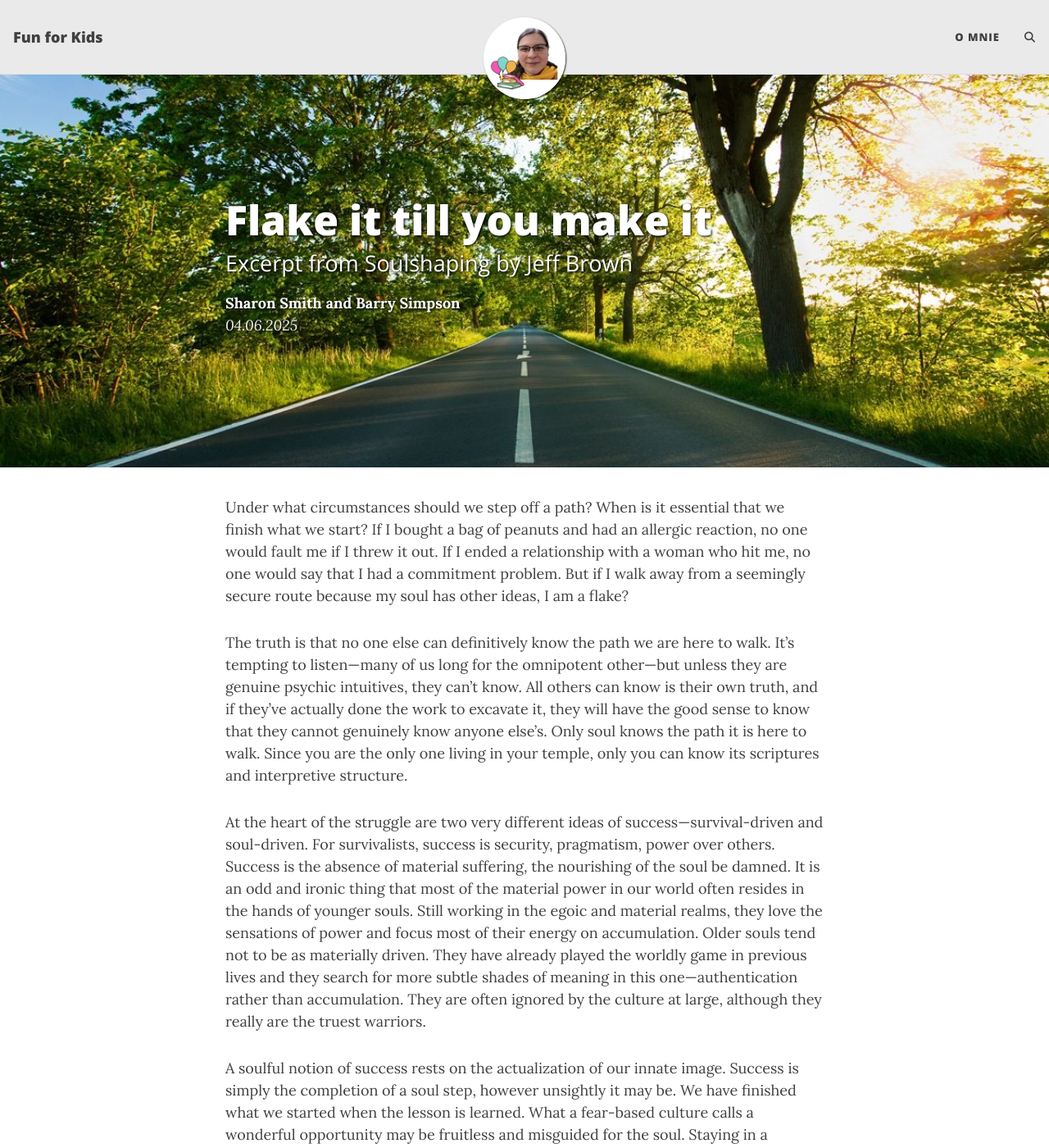
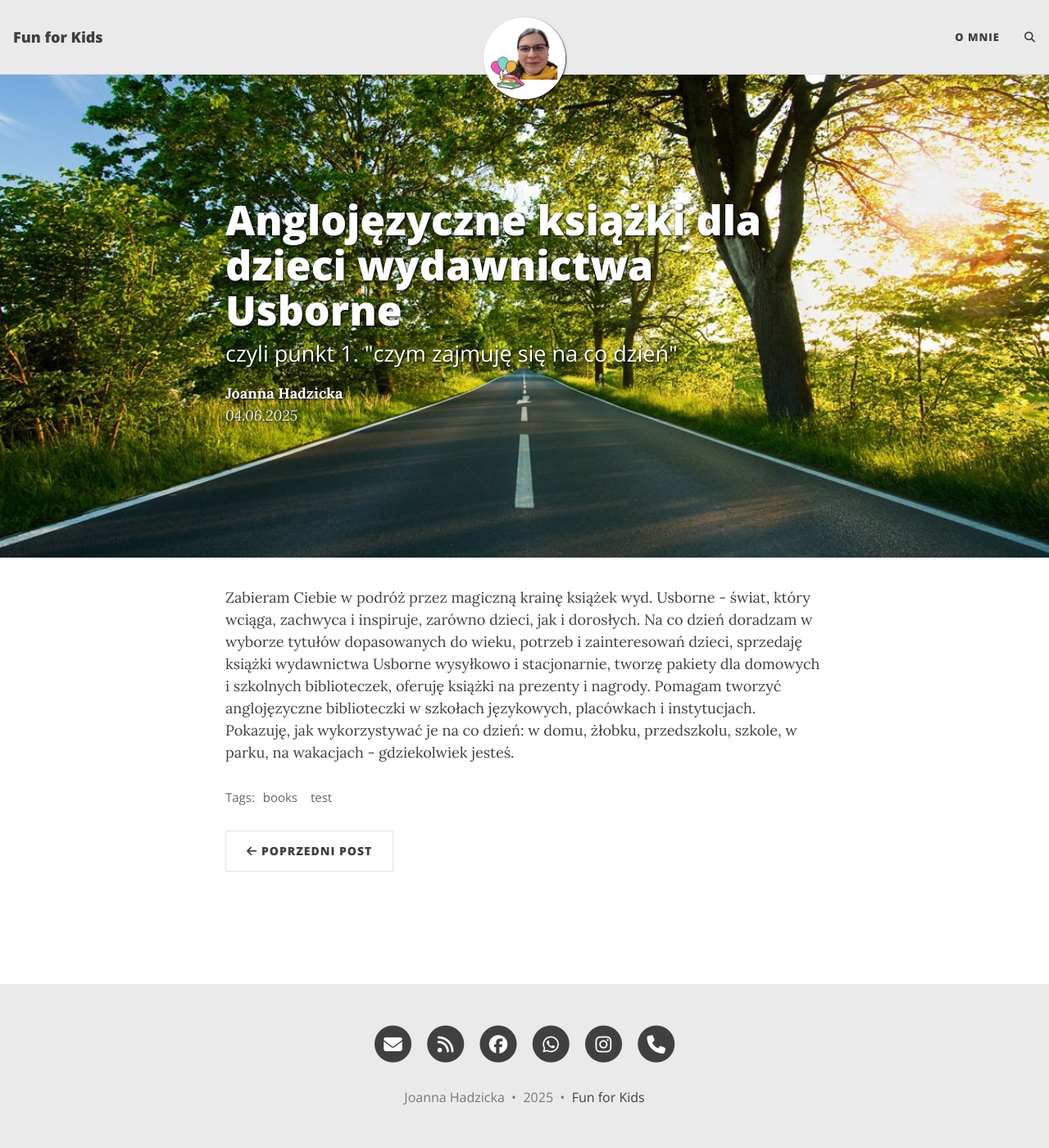
Before and after one commit to PachiaPo/PachiaPo.github.io, a Jekyll site: the page built from _posts/2025-06-04-sample.md, in a window 1280 px wide and 1400 px high. Shown: the whole window at 82% size. Built offline with Jekyll 4.4.1, drawn with Linux system fonts in a browser that asks for light colours; comment, search, counter and statistics services are not loaded; some of the changed text lies outside the part shown.

Commit message:
post anglojęzyczne książki

```diff
--- a/_posts/2025-06-04-sample.md
+++ b/_posts/2025-06-04-sample.md
@@ -1,18 +1,12 @@
 ---
 layout: post
-title: Flake it till you make it
-subtitle: Excerpt from Soulshaping by Jeff Brown
+title: Anglojęzyczne książki dla dzieci wydawnictwa Usborne
+subtitle: czyli punkt 1. "czym zajmuję się na co dzień"
 cover-img: /assets/img/path.jpg
 thumbnail-img: /assets/img/thumb.png
 share-img: /assets/img/path.jpg
 tags: [books, test]
-author: Sharon Smith and Barry Simpson
+author: Joanna Hadzicka
 ---
 
-Under what circumstances should we step off a path? When is it essential that we finish what we start? If I bought a bag of peanuts and had an allergic reaction, no one would fault me if I threw it out. If I ended a relationship with a woman who hit me, no one would say that I had a commitment problem. But if I walk away from a seemingly secure route because my soul has other ideas, I am a flake?
-
-The truth is that no one else can definitively know the path we are here to walk. It’s tempting to listen—many of us long for the omnipotent other—but unless they are genuine psychic intuitives, they can’t know. All others can know is their own truth, and if they’ve actually done the work to excavate it, they will have the good sense to know that they cannot genuinely know anyone else’s. Only soul knows the path it is here to walk. Since you are the only one living in your temple, only you can know its scriptures and interpretive structure.
-
-At the heart of the struggle are two very different ideas of success—survival-driven and soul-driven. For survivalists, success is security, pragmatism, power over others. Success is the absence of material suffering, the nourishing of the soul be damned. It is an odd and ironic thing that most of the material power in our world often resides in the hands of younger souls. Still working in the egoic and material realms, they love the sensations of power and focus most of their energy on accumulation. Older souls tend not to be as materially driven. They have already played the worldly game in previous lives and they search for more subtle shades of meaning in this one—authentication rather than accumulation. They are often ignored by the culture at large, although they really are the truest warriors.
-
-A soulful notion of success rests on the actualization of our innate image. Success is simply the completion of a soul step, however unsightly it may be. We have finished what we started when the lesson is learned. What a fear-based culture calls a wonderful opportunity may be fruitless and misguided for the soul. Staying in a passionless relationship may satisfy our need for comfort, but it may stifle the soul. Becoming a famous lawyer is only worthwhile if the soul demands it. It is an essential failure if you are called to be a monastic this time around. If you need to explore and abandon ten careers in order to stretch your soul toward its innate image, then so be it. Flake it till you make it.
+Zabieram Ciebie w podróż przez magiczną krainę książek wyd. Usborne - świat, który wciąga, zachwyca i inspiruje, zarówno dzieci, jak i dorosłych. Na co dzień doradzam w wyborze tytułów dopasowanych do wieku, potrzeb i zainteresowań dzieci, sprzedaję książki wydawnictwa Usborne wysyłkowo i stacjonarnie, tworzę pakiety dla domowych i szkolnych biblioteczek, oferuję książki na prezenty i nagrody. Pomagam tworzyć anglojęzyczne biblioteczki w szkołach językowych, placówkach i instytucjach. Pokazuję, jak wykorzystywać je na co dzień: w domu, żłobku, przedszkolu, szkole, w parku, na wakacjach - gdziekolwiek jesteś.
```
